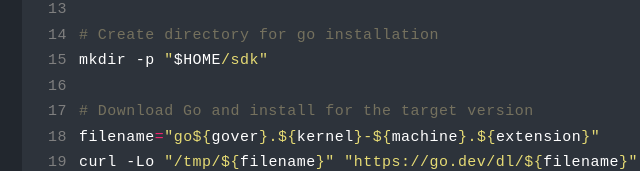
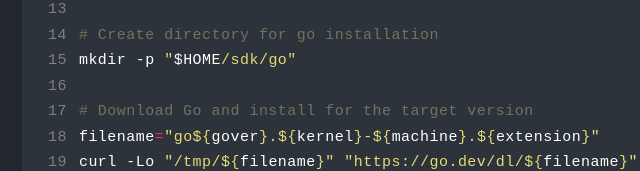
Before and after one commit to Jakrh/jakrh.github.io, a plain HTML site: page posts/20250328-multi-version-go/index.html in a window 1280 px wide. Shown: the part 1693-1864 px from the top of the page, 58-698 px from the left. Drawn offline with Linux system fonts and the light colour scheme.

Commit message:
Fix the path to create in Go installation post

```diff
--- a/posts/20250328-multi-version-go/index.html
+++ b/posts/20250328-multi-version-go/index.html
@@ -21,7 +21,7 @@
 </span></span><span style=display:flex><span style="white-space:pre;-webkit-user-select:none;user-select:none;margin-right:.4em;padding:0 .4em;color:#7f7f7f">12</span><span><span style=color:#66d9ef>fi</span>
 </span></span><span style=display:flex><span style="white-space:pre;-webkit-user-select:none;user-select:none;margin-right:.4em;padding:0 .4em;color:#7f7f7f">13</span><span>
 </span></span><span style=display:flex><span style="white-space:pre;-webkit-user-select:none;user-select:none;margin-right:.4em;padding:0 .4em;color:#7f7f7f">14</span><span><span style=color:#75715e># Create directory for go installation</span>
-</span></span><span style=display:flex><span style="white-space:pre;-webkit-user-select:none;user-select:none;margin-right:.4em;padding:0 .4em;color:#7f7f7f">15</span><span>mkdir -p <span style=color:#e6db74>&#34;</span>$HOME<span style=color:#e6db74>/sdk&#34;</span>
+</span></span><span style=display:flex><span style="white-space:pre;-webkit-user-select:none;user-select:none;margin-right:.4em;padding:0 .4em;color:#7f7f7f">15</span><span>mkdir -p <span style=color:#e6db74>&#34;</span>$HOME<span style=color:#e6db74>/sdk/go&#34;</span>
 </span></span><span style=display:flex><span style="white-space:pre;-webkit-user-select:none;user-select:none;margin-right:.4em;padding:0 .4em;color:#7f7f7f">16</span><span>
 </span></span><span style=display:flex><span style="white-space:pre;-webkit-user-select:none;user-select:none;margin-right:.4em;padding:0 .4em;color:#7f7f7f">17</span><span><span style=color:#75715e># Download Go and install for the target version</span>
 </span></span><span style=display:flex><span style="white-space:pre;-webkit-user-select:none;user-select:none;margin-right:.4em;padding:0 .4em;color:#7f7f7f">18</span><span>filename<span style=color:#f92672>=</span><span style=color:#e6db74>&#34;go</span><span style=color:#e6db74>${</span>gover<span style=color:#e6db74>}</span><span style=color:#e6db74>.</span><span style=color:#e6db74>${</span>kernel<span style=color:#e6db74>}</span><span style=color:#e6db74>-</span><span style=color:#e6db74>${</span>machine<span style=color:#e6db74>}</span><span style=color:#e6db74>.</span><span style=color:#e6db74>${</span>extension<span style=color:#e6db74>}</span><span style=color:#e6db74>&#34;</span>
```
